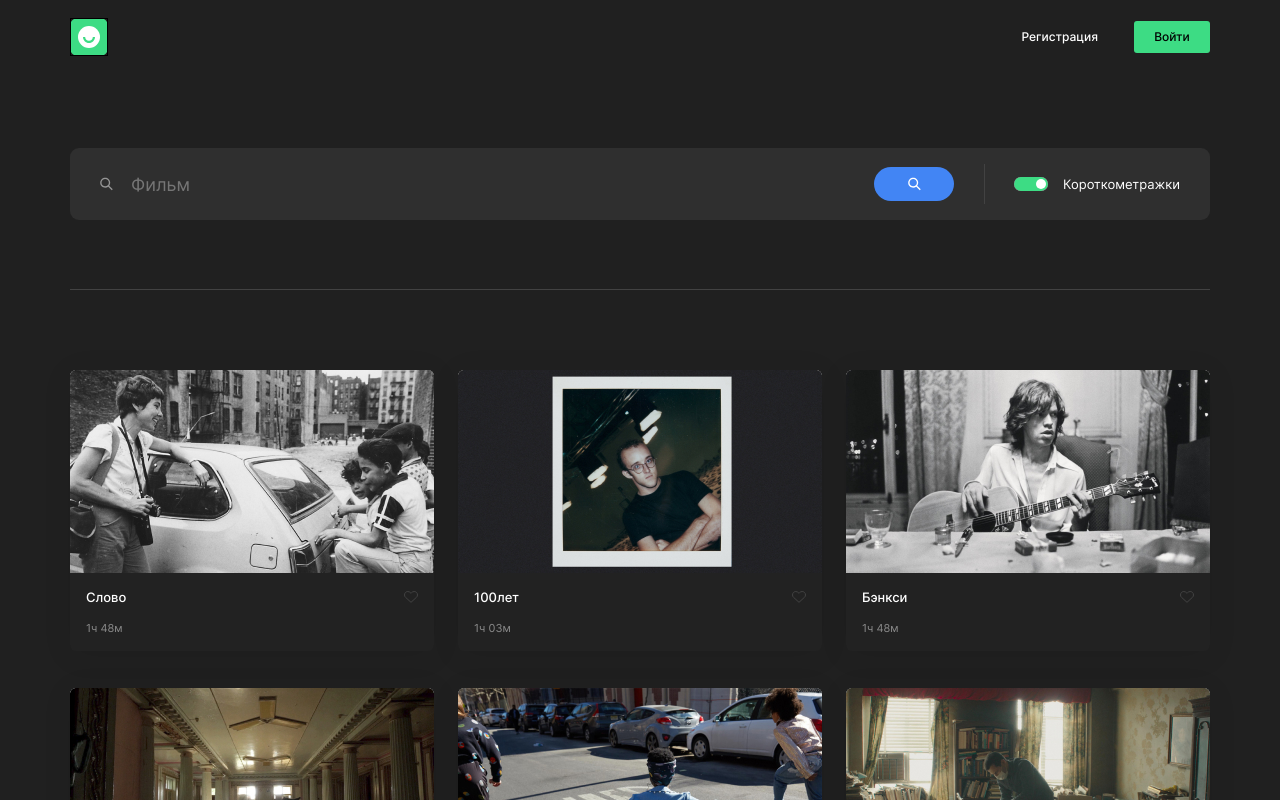
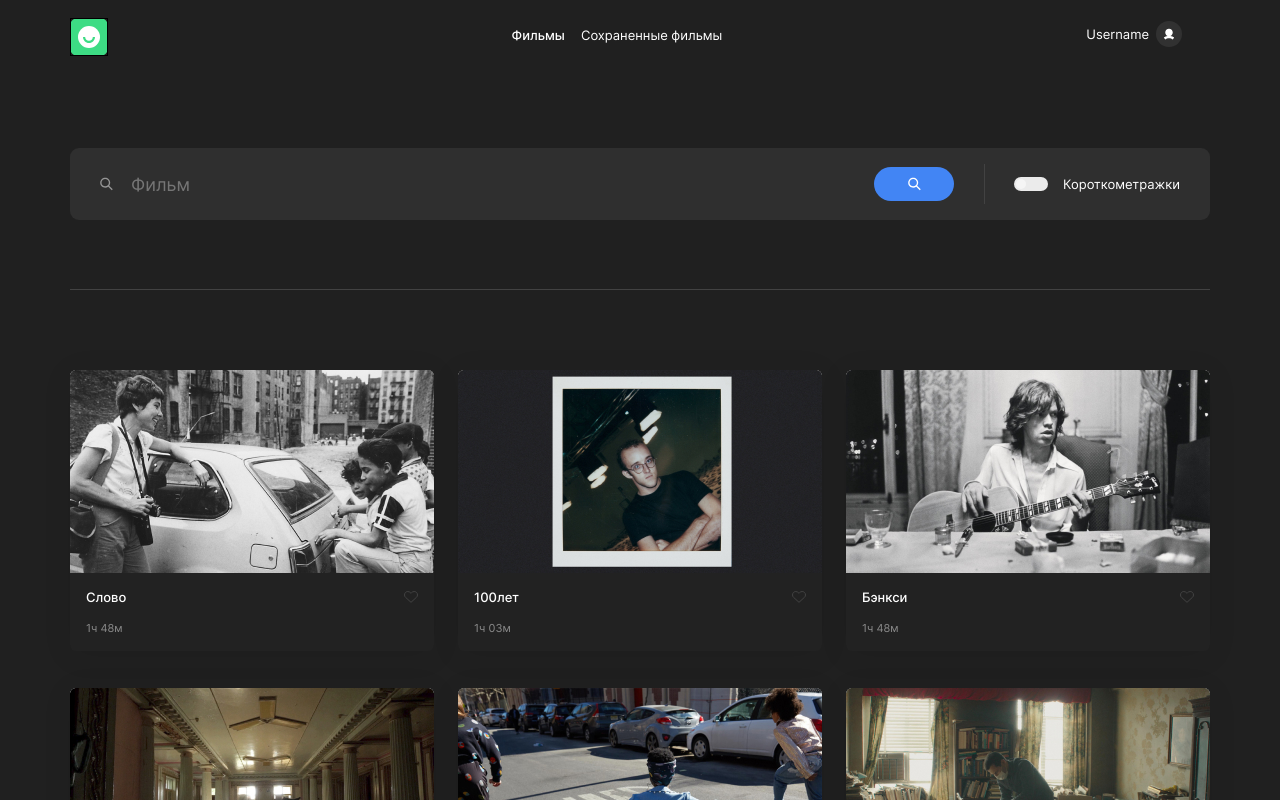
Before and after one commit to IgorDetkin/movies-explorer-frontend, a React (Create React App) app: page /movies in a window 1280 px wide. Shown: the top 800 px of the page. Built offline with nearby package versions, Linux system fonts and the light colour scheme; the HTML template or start-up script is replaced by a standard one.

Commit message:
frontend_jsx_2_searchForm_button

```diff
--- a/src/components/Header/Header.js
+++ b/src/components/Header/Header.js
@@ -6,7 +6,7 @@ import Navigation from '../Navigation/Navigation.js';
 
 function Header(props) {
 
-    const [loggedIn, setLoggedIn] = useState(true);
+    // const [loggedIn, setLoggedIn] = useState(true);
 
 
 
@@ -21,9 +21,9 @@ function Header(props) {
                 </Link>
 
                 <div className="header__buttons">
-                    {loggedIn
-                    ?
-                    <Route path="/">
+
+
+                    <Route exact path="/">
                         <Link to ="/signup">
                             <button className="header__button-reg" type="button">Регистрация</button>
                         </Link>
@@ -32,9 +32,11 @@ function Header(props) {
                         <button className="header__button-login" type="button">Войти</button>
                         </Link>
                     </Route>
-                    :
-                    <Navigation/>
-                    }
+
+                    {/* <Route path="/movies">
+                        <Navigation/>
+                    </Route>  */}
+                    {props.children}
 
 
                 </div>
@@ -50,8 +52,9 @@ export default Header;
 
 
 
-
-{/* <Route exact path="/">
+                                        {/* {loggedIn
+                    ?
+                    <Route path="/">
                         <Link to ="/signup">
                             <button className="header__button-reg" type="button">Регистрация</button>
                         </Link>
@@ -59,9 +62,7 @@ export default Header;
                         <Link to="signin">
                         <button className="header__button-login" type="button">Войти</button>
                         </Link>
-                    </Route>    */}
-
-                    {/* <Route path="/movies">
-                        <Navigation/>
-                    </Route>  */}
-                    {/* {props.children} */}
+                    </Route>
+                    :
+                    <Navigation/>
+                    } */}
--- a/src/components/SearchForm/SearchForm.js
+++ b/src/components/SearchForm/SearchForm.js
@@ -33,7 +33,11 @@ function SearchForm(props) {
                         <div className="searchForm__find-slider">
                         <button className="searchForm__button-find" type="button"></button>
                         <div className="searchForm__slider-container">
-                            <button className="searchForm__slider" type="button"></button>
+                            <button
+                            type="button"
+                            className={sliderClassName}
+                            onClick={props.sliderSlide}
+                            ></button>
                             <p className="searchForm__slider-text">Короткометражки</p>
                         </div>
                     </div>
```
